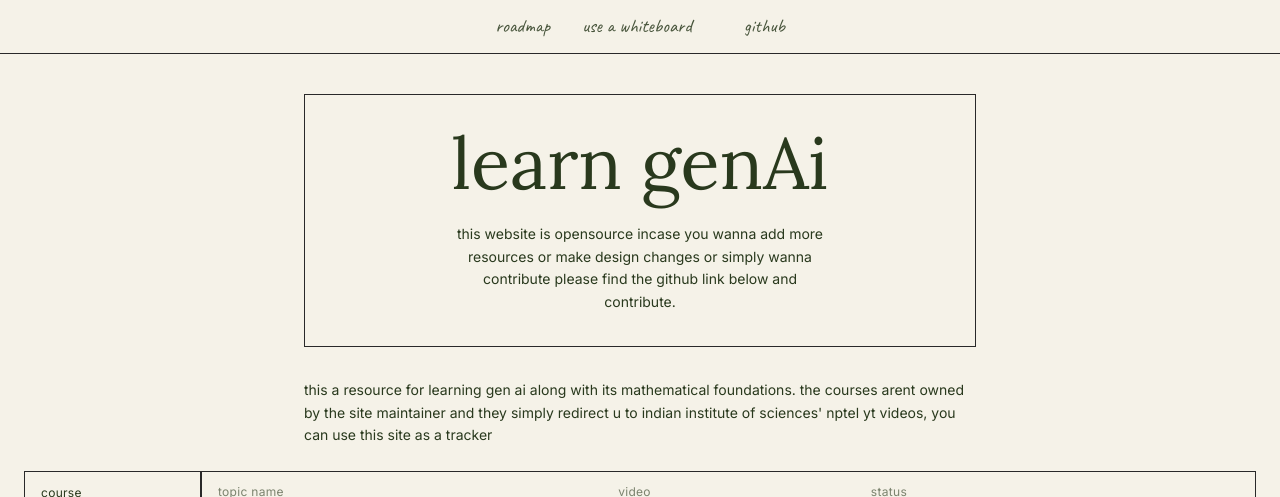
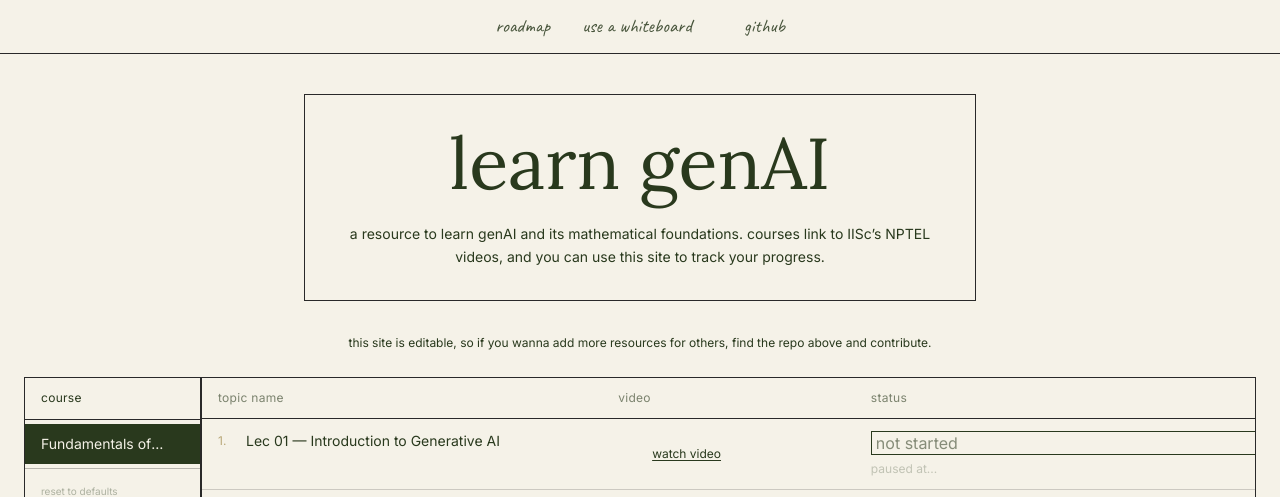
Before and after one commit to anshumancodes/learn-genai-website, a Next.js app: page / in a window 1280 px wide. Shown: the top 497 px of the page. Built offline with nearby package versions, Linux system fonts and the light colour scheme; some icons are missing.

Commit message:
fix(hero): correct capitalization and improve copy

```diff
--- a/src/components/hero.tsx
+++ b/src/components/hero.tsx
@@ -9,20 +9,18 @@ export default function Hero() {
           id="hero-heading"
           className="font-display text-6xl md:text-7xl text-[#29391D] leading-none mb-6 text-center"
         >
-          learn genAi
+          learn genAI
         </h1>
-        <p className="text-sm text-[#29391D] leading-relaxed text-center max-w-sm mx-auto font-body">
-          this website is opensource incase you wanna add more resources
-          or make design changes or simply wanna contribute please find the
-          github link below and contribute.
+        <p className="text-sm text-[#29391D] leading-relaxed text-center max-w mx-auto font-body">
+          a resource to learn genAI and its mathematical foundations. courses link to IISc’s NPTEL videos, and you can use this site to track your progress.
+
         </p>
       </div>
 
       {/* Secondary description outside the box */}
-      <p className="text-sm text-[#29391D] leading-relaxed max-w-2xl mx-auto font-body">
-        this a resource for learning gen ai along with its mathematical foundations.
-        the courses arent owned by the site maintainer and they simply redirect u to
-        indian institute of sciences&apos; nptel yt videos, you can use this site as a tracker
+      <p className="text-[12px] text-[#29391D] leading-relaxed max-w-2xl mx-auto font-body text-center">
+        this site is editable, so if you wanna add more resources for others, find the repo above and contribute.
+
       </p>
     </section>
   );
```
